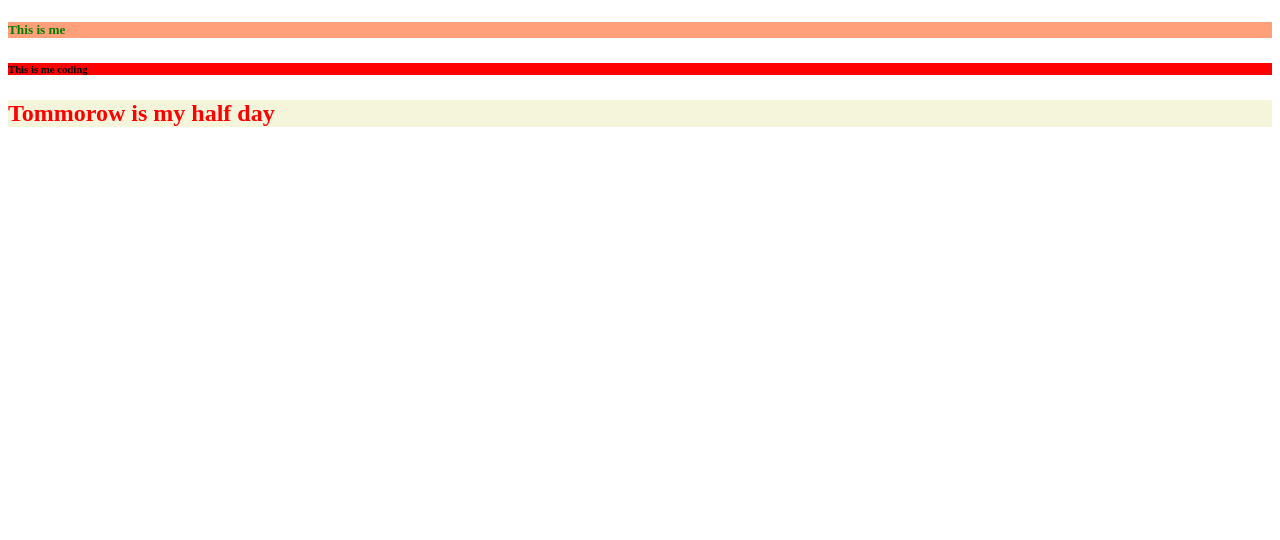
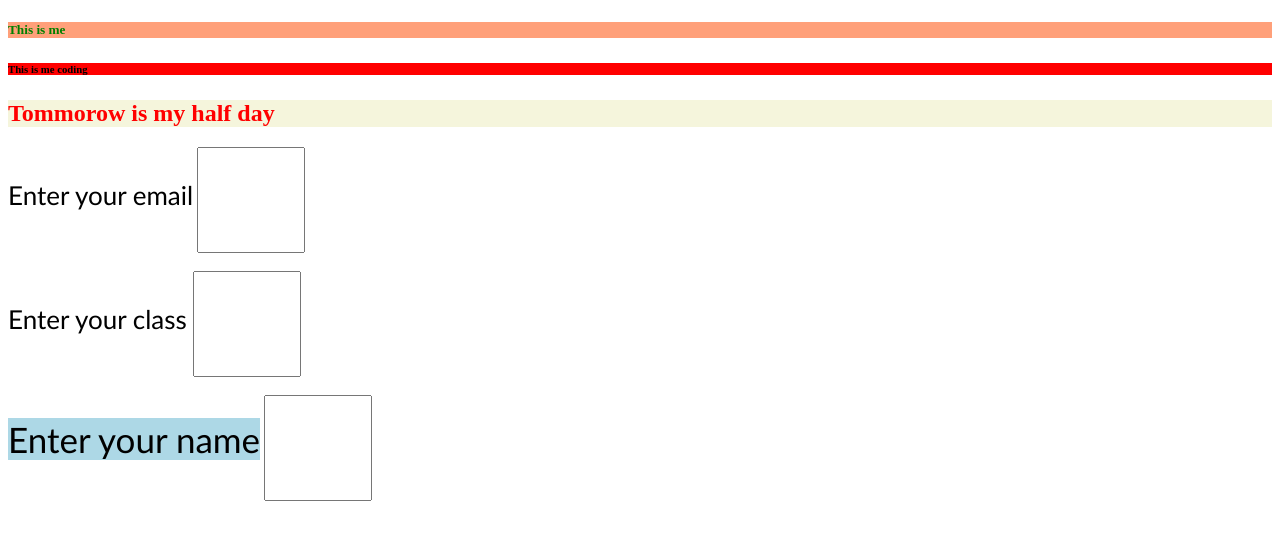
Before and after one commit to vanshaggarwal768/HTML-codes, a plain HTML site: page module 2/Lesson 1/index.html in a window 1280 px wide. Drawn offline with Linux system fonts and the light colour scheme.

Commit message:
initial commit

```diff
--- a/module 2/Lesson 1/index.html
+++ b/module 2/Lesson 1/index.html
@@ -4,6 +4,7 @@
     <meta charset="UTF-8">
     <meta name="viewport" content="width=device-width, initial-scale=1.0">
     <title>CSS styling</title>
+    <link rel="stylesheet" href="style.css">
     <style>
 
 h5{
@@ -22,5 +23,16 @@ h6{
     <h5>This is me </h5>
     <h6>This is me coding</h6>
     <h2 style="background-color: beige; color: red;">Tommorow is my half day</h2>
+    <form action="">
+  <label id="email">Enter your email</label>
+<input type="email" id="email"><br><br>
+
+<label for="">Enter your class </label>
+<input type="text" ><br><br>
+<label id="name" for="">Enter your name</label>
+<input type="text">
+
+
+    </form>
 </body>
 </html>
--- /dev/null
+++ b/module 2/Lesson 1/style.css
@@ -0,0 +1,13 @@
+label{
+    font-size: 26px;
+    font-family: 'Gill Sans', 'Gill Sans MT', Calibri, 'Trebuchet MS', sans-serif;
+}
+#name{
+    background-color: lightblue;
+    font-family: 'Gill Sans', 'Gill Sans MT', Calibri, 'Trebuchet MS', sans-serif;
+    font-size: 35px;
+}
+input{
+    height: 100px;
+    width: 100px;
+}
```
